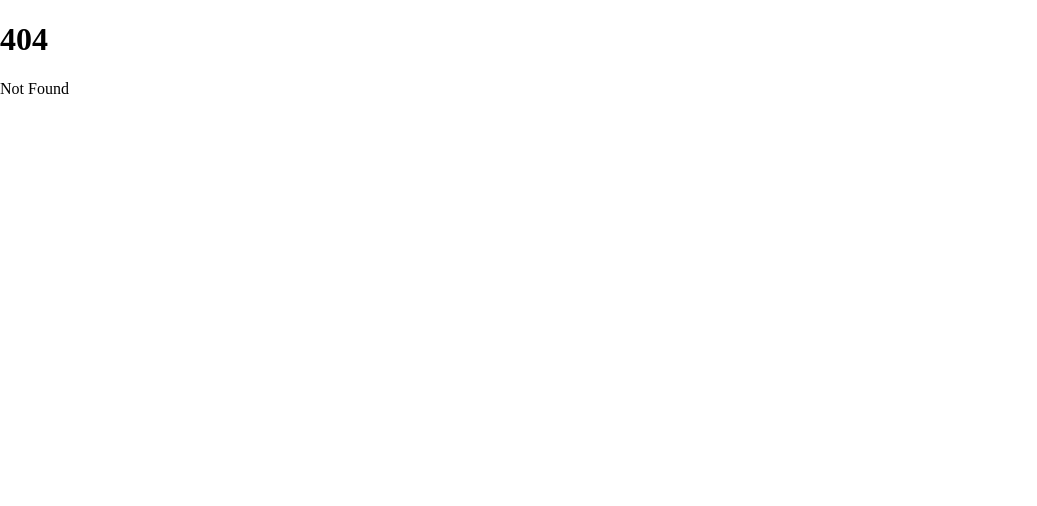
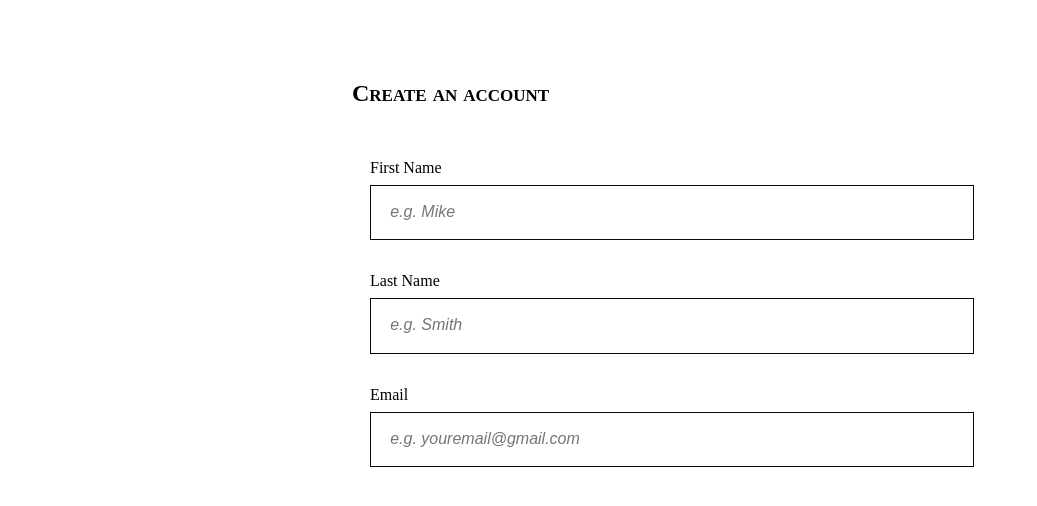
Before and after one commit to Mike15254/Huddle-space, a SvelteKit app in the folder Front-end/Part-2/huddle/: page /register in a window 1280 px wide. Before the commit this address had no page. Shown: the top 506 px of the page, without its empty margins (0-1037 px from the left). Built offline with nearby package versions, Linux system fonts and the light colour scheme.

Commit message:
Created a regester route

```diff
--- a/Front-end/Part-2/huddle/src/routes/(auth)/login/+page.svelte
+++ /dev/null
@@ -1 +0,0 @@
-<h1>Hello</h1>
--- /dev/null
+++ b/Front-end/Part-2/huddle/src/routes/(auth)/register/+page.svelte
@@ -0,0 +1,239 @@
+<section class="post-comments">
+	<div class="form-sty">
+		<header>
+			<h2 class="section-title">Create an account</h2>
+		</header>
+		<form action="#" method="post">
+			<fieldset>
+				<div class="form-group col-1-2">
+					<label for="your-first-name">First Name</label>
+					<div class="form-field">
+						<span class="form-field-container">
+							<input
+								type="text"
+								name="your-first-name"
+								id="your-first-name"
+								placeholder="e.g. Mike"
+								maxlength="35"
+								pattern="[A-Za-zÀ-ž\s]{3}"
+								autocomplete="on"
+								accesskey="f"
+								required
+							/>
+							<i class="form-field-icon" />
+						</span>
+						<p class="form-help">
+							First name should be at least 3 characters and only contains letters
+						</p>
+					</div>
+				</div>
+				<div class="form-group col-1-2">
+					<label for="your-last-name">Last Name</label>
+					<div class="form-field">
+						<span class="form-field-container">
+							<input
+								type="text"
+								name="your-last-name"
+								id="your-last-name"
+								placeholder="e.g. Smith"
+								pattern="[A-Za-zÀ-ž\s]{3}"
+								maxlength="40"
+								autocomplete="on"
+								accesskey="l"
+								required
+							/>
+							<i class="form-field-icon" />
+						</span>
+						<p class="form-help">
+							Last name should be at least 3 characters and only contains letters
+						</p>
+					</div>
+				</div>
+				<div class="form-group col-2-3">
+					<label for="your-email">Email</label>
+					<div class="form-field">
+						<span class="form-field-container">
+							<input
+								type="email"
+								name="your-email"
+								id="your-email"
+								placeholder="e.g. youremail@gmail.com"
+								pattern="[a-z0-9._%+-]+@[a-z0-9.-]+.[a-z]{2}$"
+								maxlength="55"
+								autocomplete="on"
+								accesskey="e"
+								required
+							/>
+							<i class="form-field-icon" />
+						</span>
+					</div>
+				</div>
+			</fieldset>
+		</form>
+	</div>
+</section>
+
+<style>
+	/* Basic form
+              ============================= */
+
+	.post-comments {
+		width: 50%;
+		margin: 5rem 5rem auto;
+		padding-left: 17rem;
+	}
+
+	.post-comments .section-title {
+		font-variant: small-caps;
+	}
+
+	label {
+		cursor: pointer;
+		display: block;
+		white-space: nowrap;
+		font-size: 1rem;
+		padding: 0 0 0.5rem;
+	}
+
+	form {
+		display: flex;
+		flex-direction: column;
+		padding: 1rem 0;
+		margin: 0;
+	}
+
+	fieldset {
+		display: flex;
+		flex-direction: column;
+		justify-content: flex-start;
+		border: 0;
+		padding: 0 0 2rem;
+	}
+
+	label {
+		cursor: pointer;
+		display: block;
+		white-space: nowrap;
+		font-size: 1rem;
+		padding: 0 0 0.5rem;
+	}
+
+	input[type='text'],
+	input[type='email'],
+	textarea {
+		position: relative;
+		width: 100%;
+		padding: 1.2rem;
+		line-height: 1;
+		border: 0.1rem solid #090909;
+		background-color: #ffffff;
+		box-shadow: none;
+		outline: 0;
+	}
+
+	input[type='text'],
+	input[type='email'] {
+		padding-right: 3rem;
+	}
+
+	input[type='text']:focus,
+	input[type='email']:focus,
+	textarea:focus {
+		border: 0.1rem solid #a0a0a0;
+		background-color: #f3f3f3;
+	}
+
+	::placeholder {
+		font-style: italic;
+		font-size: 1rem;
+	}
+
+	/* Form group
+  ============================= */
+
+	.form-group {
+		padding: 1rem;
+		margin: 0;
+		background-color: #ffffff;
+	}
+
+	.form-group:focus-within {
+		background-color: #f3f3f3;
+		transition: 0.3s;
+	}
+
+	/* Form field
+  ============================= */
+
+	.form-field-container {
+		position: relative;
+		display: flex;
+	}
+
+	.form-field-icon {
+		font-style: normal;
+	}
+
+	/* Form help
+  ============================= */
+
+	.form-group .form-help {
+		margin: 0;
+		line-height: 1.3;
+		letter-spacing: 0.019rem;
+		color: #353535;
+		font-size: 0.8rem;
+		max-height: 0;
+		transition: 0.3s;
+		overflow: hidden;
+	}
+
+	.form-group:focus-within .form-help {
+		max-height: 10rem;
+		margin: 0.4rem 0 0;
+	}
+
+	/* Form error handling
+============================= */
+
+	/* The following code is used to place the icon in the after pseudo element. Because after and before are not possible in an input, we need to use a span that will be positioned on the right of our input. */
+
+	input:not(:placeholder-shown) ~ .form-field-icon::after {
+		height: 100%;
+		right: 0;
+		pointer-events: none;
+		position: absolute;
+		top: 0;
+		width: 1.3em;
+	}
+
+	/* Because inputs are invalid by default, we need to be careful and show the icon when we are not in focus and when when the input is not empty (placeholder-shown). Careful with this one because it is not supported everywhere. */
+
+	input:required:invalid:not(:focus):not(:placeholder-shown) ~ .form-field-icon::after {
+		content: '✘';
+		color: red;
+	}
+
+	input:required:valid ~ .form-field-icon::after {
+		content: '✔';
+		color: green;
+	}
+
+	/* We want to hide the helper text when we are not in focus. The tilte allows us to select a sibling element in CSS */
+
+	input:required:valid ~ .form-help {
+		max-height: 0;
+	}
+
+	/* Showing a border in a different color is good but not enough. For accessibility purposes, we added an icon when the input is valid or invalid to have a visual distinction that is not only color based.*/
+
+	input:required:invalid:not(:focus):not(:placeholder-shown),
+	textarea:invalid:not(:focus):not(:placeholder-shown) {
+		border: 0.1rem solid red;
+	}
+
+	input:required:valid:not(:placeholder-shown),
+	textarea:valid:not(:placeholder-shown) {
+		border: 0.1rem solid green;
+	}
+</style>
```
Also changed, not shown: Front-end/Part-2/huddle/src/routes/Advice/+page.svelte (+0 -57 lines), Front-end/Part-2/huddle/src/routes/getStarted/+page.svelte (+6 -8 lines).
